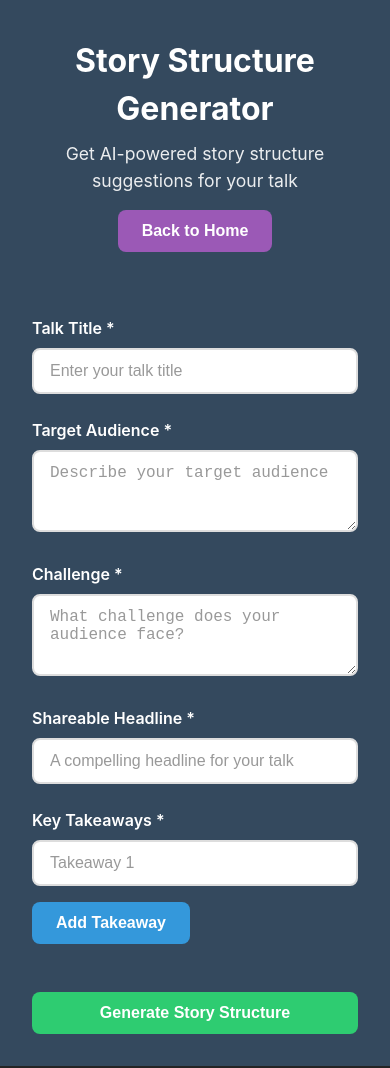
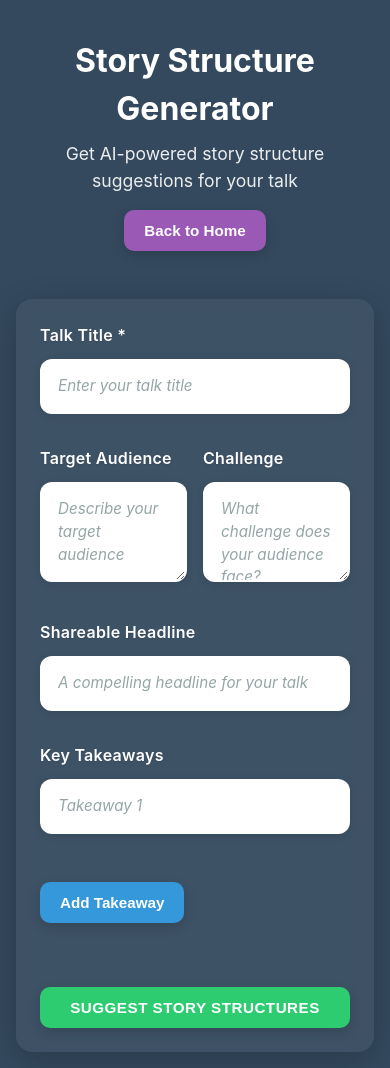
Before and after one commit to gioperalto/storytelling-primer, a React (Vite) app in the folder frontend/: page /story-structure in a window 390 px wide. Built offline with nearby package versions, Linux system fonts and the light colour scheme; no server answers.

Commit message:
More frontend modifications

```diff
--- a/frontend/index.html
+++ b/frontend/index.html
@@ -4,7 +4,7 @@
     <meta charset="UTF-8" />
     <link rel="icon" type="image/svg+xml" href="/vite.svg" />
     <meta name="viewport" content="width=device-width, initial-scale=1.0" />
-    <title>Story Elements UI</title>
+    <title>Storytelling Primer</title>
   </head>
   <body>
     <div id="root"></div>
--- a/frontend/src/App.css
+++ b/frontend/src/App.css
@@ -59,13 +59,41 @@
 .button {
   color: white;
   border: none;
-  padding: 0.75rem 1.5rem;
-  border-radius: 8px;
+  padding: 0.875rem 1.75rem;
+  border-radius: 10px;
   font-size: 1rem;
   font-weight: 600;
   cursor: pointer;
-  transition: all 0.2s ease;
+  transition: all 0.3s cubic-bezier(0.4, 0, 0.2, 1);
   margin-top: 1rem;
+  box-shadow: 0 4px 12px rgba(0, 0, 0, 0.15);
+  position: relative;
+  overflow: hidden;
+}
+
+.button::before {
+  content: '';
+  position: absolute;
+  top: 0;
+  left: -100%;
+  width: 100%;
+  height: 100%;
+  background: rgba(255, 255, 255, 0.2);
+  transition: left 0.5s ease;
+}
+
+.button:hover::before {
+  left: 100%;
+}
+
+.button:hover {
+  transform: translateY(-2px);
+  box-shadow: 0 6px 20px rgba(0, 0, 0, 0.25);
+}
+
+.button:active {
+  transform: translateY(0);
+  box-shadow: 0 2px 8px rgba(0, 0, 0, 0.2);
 }
 
 .label-button:hover {
@@ -370,7 +398,7 @@
 }
 
 /* Toggle switch (styled like buttons) */
-.inline-flex.items-center.cursor-pointer {
+.inline-flex.items-center {
   display: inline-flex;
   align-items: center;
   gap: 0.6rem;
@@ -475,41 +503,111 @@ input[type="checkbox"].peer:checked + .toggle-button::after {
 
 /* Form styles */
 .form-group {
-  margin-bottom: 1.5rem;
+  margin-bottom: 2rem;
+  animation: fadeInUp 0.5s ease forwards;
+  opacity: 0;
+}
+
+.form-group:nth-child(1) { animation-delay: 0.1s; }
+.form-group:nth-child(2) { animation-delay: 0.2s; }
+.form-group:nth-child(3) { animation-delay: 0.3s; }
+.form-group:nth-child(4) { animation-delay: 0.4s; }
+.form-group:nth-child(5) { animation-delay: 0.5s; }
+
+@keyframes fadeInUp {
+  from {
+    opacity: 0;
+    transform: translateY(20px);
+  }
+  to {
+    opacity: 1;
+    transform: translateY(0);
+  }
 }
 
 .form-label {
   display: block;
-  font-size: 1rem;
+  font-size: 1.1rem;
   font-weight: 600;
   color: white;
-  margin-bottom: 0.5rem;
+  margin-bottom: 0.75rem;
+  text-shadow: 0 1px 2px rgba(0, 0, 0, 0.1);
+  letter-spacing: 0.3px;
 }
 
 .form-input {
   width: 100%;
-  padding: 0.75rem 1rem;
+  padding: 1rem 1.25rem;
   font-size: 1rem;
-  border: 2px solid #ddd;
-  border-radius: 8px;
+  border: 2px solid transparent;
+  border-radius: 12px;
   background: white;
-  color: #333;
-  transition: border-color 0.2s ease, box-shadow 0.2s ease;
+  color: #2c3e50;
+  transition: all 0.3s cubic-bezier(0.4, 0, 0.2, 1);
+  box-shadow: 0 2px 8px rgba(0, 0, 0, 0.1);
+  font-family: inherit;
+  line-height: 1.5;
+}
+
+.form-input:hover {
+  box-shadow: 0 4px 12px rgba(0, 0, 0, 0.15);
+  transform: translateY(-1px);
 }
 
 .form-input:focus {
   outline: none;
   border-color: #3498db;
-  box-shadow: 0 0 0 3px rgba(52, 152, 219, 0.1);
+  box-shadow: 0 4px 16px rgba(52, 152, 219, 0.25), 0 0 0 4px rgba(52, 152, 219, 0.15);
+  transform: translateY(-2px);
 }
 
 .form-input::placeholder {
-  color: #999;
+  color: #95a5a6;
+  font-style: italic;
 }
 
 textarea.form-input {
   resize: vertical;
-  min-height: 80px;
+  min-height: 100px;
+  font-family: inherit;
+}
+
+/* Takeaway items styling */
+.takeaway-item {
+  display: flex;
+  gap: 0.75rem;
+  margin-bottom: 1rem;
+  align-items: flex-start;
+}
+
+.takeaway-item .form-input {
+  flex: 1;
+  margin-bottom: 0;
+}
+
+.takeaway-item .button {
+  margin-top: 0;
+  flex-shrink: 0;
+  padding: 1rem 1.5rem;
+  white-space: nowrap;
+}
+
+.takeaways-list {
+  display: flex;
+  flex-direction: column;
+  gap: 0.75rem;
+  margin-bottom: 1rem;
+}
+
+/* Submit button specific styling */
+.submit-button {
+  width: 100%;
+  margin-top: 2rem;
+  padding: 1.125rem 2rem;
+  font-size: 1.125rem;
+  font-weight: 700;
+  letter-spacing: 0.5px;
+  text-transform: uppercase;
 }
 
 /* Button color variations */
@@ -613,7 +711,11 @@ textarea.form-input {
 .container-form {
   max-width: 768px;
   margin: 0 auto;
-  padding: 1.5rem;
+  padding: 2.5rem;
+  background: rgba(255, 255, 255, 0.05);
+  border-radius: 20px;
+  backdrop-filter: blur(10px);
+  box-shadow: 0 8px 32px rgba(0, 0, 0, 0.2);
 }
 
 /* Spacing utilities */
@@ -650,20 +752,41 @@ textarea.form-input {
 
 /* Alert boxes */
 .alert-error {
-  margin-top: 1.5rem;
-  padding: 1rem;
-  background: #fee2e2;
-  border: 1px solid #ef4444;
+  margin-top: 2rem;
+  padding: 1.25rem 1.5rem;
+  background: linear-gradient(135deg, #fee2e2 0%, #fecaca 100%);
+  border: 2px solid #ef4444;
   color: #991b1b;
-  border-radius: 8px;
+  border-radius: 12px;
+  box-shadow: 0 4px 12px rgba(239, 68, 68, 0.2);
+  animation: slideIn 0.3s ease;
 }
 
 .alert-success {
-  margin-top: 1.5rem;
+  margin-top: 2rem;
+  padding: 2rem;
+  background: linear-gradient(135deg, #f0fdf4 0%, #dcfce7 100%);
+  border: 2px solid #86efac;
+  border-radius: 16px;
+  box-shadow: 0 4px 16px rgba(134, 239, 172, 0.3);
+  animation: slideIn 0.3s ease;
+}
+
+.alert-success h2 {
+  color: #166534;
+  margin-bottom: 1.5rem;
+  padding-bottom: 1rem;
+  border-bottom: 2px solid #86efac;
+}
+
+.alert-success pre {
+  background: white;
   padding: 1.5rem;
-  background: #f0fdf4;
-  border: 1px solid #86efac;
   border-radius: 8px;
+  border: 1px solid #bbf7d0;
+  color: #166534;
+  line-height: 1.6;
+  overflow-x: auto;
 }
 
 /* Spinner animation */
@@ -714,6 +837,35 @@ textarea.form-input {
   }
 
   .container-form {
-    padding: 1rem;
+    padding: 1.5rem;
+    border-radius: 16px;
+  }
+
+  .form-label {
+    font-size: 1rem;
+  }
+
+  .form-input {
+    padding: 0.875rem 1rem;
+    font-size: 0.95rem;
+  }
+
+  .takeaway-item {
+    flex-direction: column;
+    gap: 0.5rem;
+  }
+
+  .takeaway-item .button {
+    width: 100%;
+  }
+
+  .submit-button {
+    padding: 1rem 1.5rem;
+    font-size: 1rem;
+  }
+
+  .button {
+    padding: 0.75rem 1.25rem;
+    font-size: 0.95rem;
   }
 }
--- a/frontend/src/pages/HomePage.tsx
+++ b/frontend/src/pages/HomePage.tsx
@@ -7,7 +7,7 @@ const HomePage: React.FC = () => {
   return (
     <div className="app">
       <header className="header">
-        <h1>Story Telling Primer</h1>
+        <h1>Storytelling Primer</h1>
         <p>Choose how you want to craft your story</p>
       </header>
 
--- a/frontend/src/pages/StoryStructure.tsx
+++ b/frontend/src/pages/StoryStructure.tsx
@@ -69,7 +69,7 @@ const StoryStructure: React.FC = () => {
       // Filter out empty takeaways
       const filteredTakeaways = formData.keyTakeaways.filter(t => t.trim() !== '');
 
-      const response = await axios.post(`${API_BASE_URL}/api/story-structure`, {
+      const response = await axios.post(`${API_BASE_URL}/api/tactics/structure/suggest`, {
         ...formData,
         keyTakeaways: filteredTakeaways
       });
@@ -98,7 +98,7 @@ const StoryStructure: React.FC = () => {
 
       <main className="main">
         <div className="container-form">
-          <form onSubmit={handleSubmit} className="space-y-6">
+          <form onSubmit={handleSubmit}>
             <div className="form-group">
               <label htmlFor="talkTitle" className="form-label">
                 Talk Title *
@@ -115,16 +115,16 @@ const StoryStructure: React.FC = () => {
               />
             </div>
 
+            <div style={{ display: 'grid', gridTemplateColumns: '1fr 1fr', gap: '1rem' }}>
               <div className="form-group">
                 <label htmlFor="audienceDescription" className="form-label">
-                Target Audience *
+                  Target Audience
                 </label>
                 <textarea
                   id="audienceDescription"
                   name="audienceDescription"
                   value={formData.audienceDescription}
                   onChange={handleInputChange}
-                required
                   rows={3}
                   className="form-input"
                   placeholder="Describe your target audience"
@@ -133,23 +133,23 @@ const StoryStructure: React.FC = () => {
 
               <div className="form-group">
                 <label htmlFor="audienceProblem" className="form-label">
-                Challenge *
+                  Challenge
                 </label>
                 <textarea
                   id="audienceProblem"
                   name="audienceProblem"
                   value={formData.audienceProblem}
                   onChange={handleInputChange}
-                required
                   rows={3}
                   className="form-input"
                   placeholder="What challenge does your audience face?"
                 />
               </div>
+            </div>
 
             <div className="form-group">
               <label htmlFor="shareableHeadline" className="form-label">
-                Shareable Headline *
+                Shareable Headline
               </label>
               <input
                 type="text"
@@ -157,7 +157,6 @@ const StoryStructure: React.FC = () => {
                 name="shareableHeadline"
                 value={formData.shareableHeadline}
                 onChange={handleInputChange}
-                required
                 className="form-input"
                 placeholder="A compelling headline for your talk"
               />
@@ -165,16 +164,16 @@ const StoryStructure: React.FC = () => {
 
             <div className="form-group">
               <label className="form-label">
-                Key Takeaways *
+                Key Takeaways
               </label>
+              <div className="takeaways-list">
                 {formData.keyTakeaways.map((takeaway, index) => (
-                <div key={index} className="flex gap-2 mb-2">
+                  <div key={index} className="takeaway-item">
                     <input
                       type="text"
                       value={takeaway}
                       onChange={(e) => handleTakeawayChange(index, e.target.value)}
-                    required
-                    className="form-input flex-1"
+                      className="form-input"
                       placeholder={`Takeaway ${index + 1}`}
                     />
                     {formData.keyTakeaways.length > 1 && (
@@ -188,10 +187,11 @@ const StoryStructure: React.FC = () => {
                     )}
                   </div>
                 ))}
+              </div>
               <button
                 type="button"
                 onClick={addTakeaway}
-                className="button blue mt-2"
+                className="button blue"
               >
                 Add Takeaway
               </button>
@@ -200,9 +200,9 @@ const StoryStructure: React.FC = () => {
             <button
               type="submit"
               disabled={loading}
-              className="button green w-full"
+              className="button green submit-button"
             >
-              {loading ? 'Generating...' : 'Generate Story Structure'}
+              {loading ? 'Generating...' : 'Suggest Story Structures'}
             </button>
           </form>
 
@@ -214,8 +214,8 @@ const StoryStructure: React.FC = () => {
 
           {result && (
             <div className="alert-success">
-              <h2 className="text-2xl font-bold mb-4">Story Structure Suggestions</h2>
-              <pre className="whitespace-pre-wrap text-sm">
+              <h2>Story Structure Suggestions</h2>
+              <pre>
                 {JSON.stringify(result, null, 2)}
               </pre>
             </div>
```
Also changed, not shown: frontend/src/pages/CardDraw.tsx (+7 -7 lines), 1 other file (tests, documents, lock files or other folders). Lines whose indentation alone changed are shown as unchanged.
